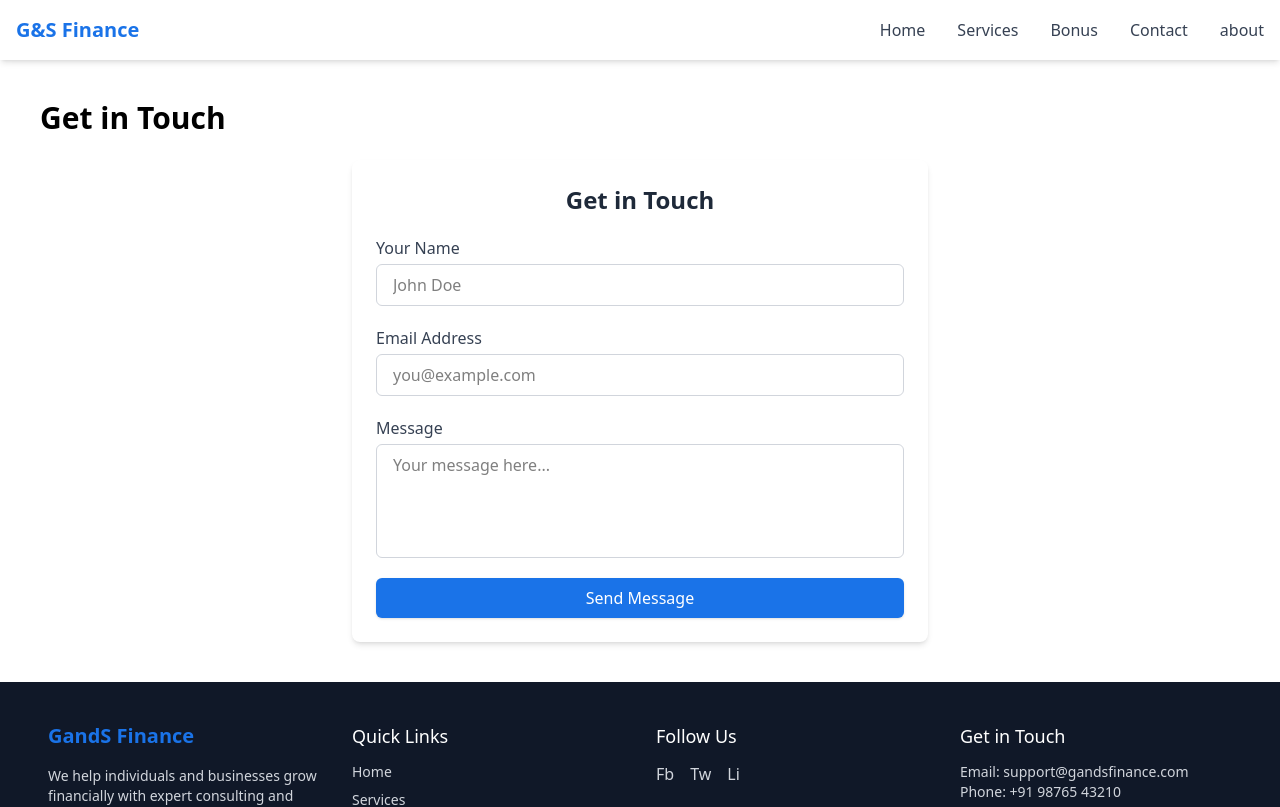
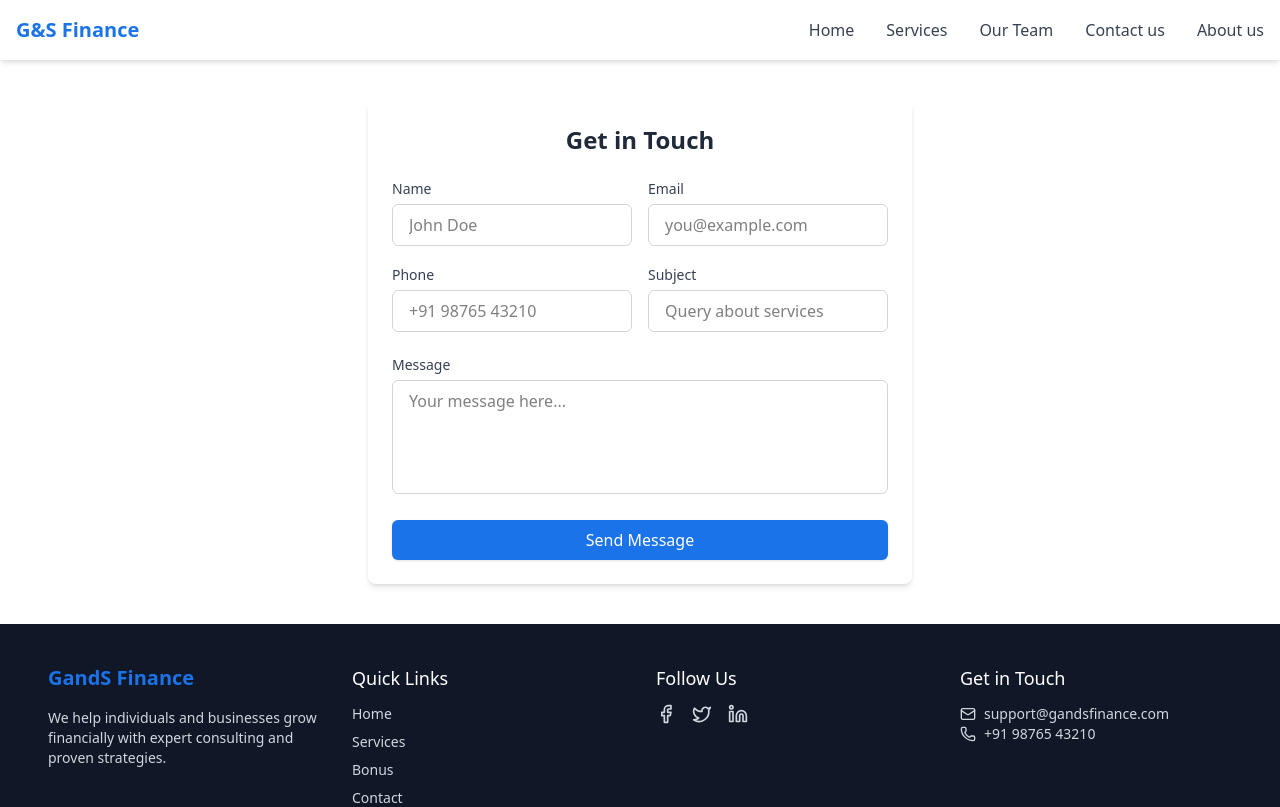
Before and after one commit to Ritikshroff/gandscunsultent.com, a Next.js app: page /contact in a window 1280 px wide. Shown: the top 807 px of the page. Built offline with nearby package versions, Linux system fonts and the light colour scheme.

Commit message:
feat: Enhance contact form with additional fields and toast notifications; update Navbar links for clarity

```diff
--- a/package.json
+++ b/package.json
@@ -16,7 +16,8 @@
     "nodemailer": "^7.0.3",
     "postcss": "^8.5.3",
     "react": "^19.0.0",
-    "react-dom": "^19.0.0"
+    "react-dom": "^19.0.0",
+    "react-hot-toast": "^2.5.2"
   },
   "devDependencies": {
     "@tailwindcss/postcss": "^4.1.7",
--- a/src/app/contact/components/ContactForm.tsx
+++ b/src/app/contact/components/ContactForm.tsx
@@ -1,63 +1,246 @@
+// "use client";
+// import { useState } from "react";
+
+// export default function ContactForm() {
+//   const [formData, setFormData] = useState({ name: "", email: "", message: "" });
+
+//   const handleChange = (e: React.ChangeEvent<HTMLInputElement | HTMLTextAreaElement>) => {
+//     setFormData({ ...formData, [e.target.name]: e.target.value });
+//   };
+
+//   const handleSubmit = async (e: React.FormEvent<HTMLFormElement>) => {
+//     e.preventDefault();
+//     const res = await fetch("/api/contact", {
+//       method: "POST",
+//       body: JSON.stringify(formData),
+//     });
+//     const data = await res.json();
+//     alert(data.message);
+//   };
+
+//   return (
+//     <form onSubmit={handleSubmit} className="bg-white shadow-md rounded-lg p-6 w-full max-w-xl mx-auto space-y-5">
+//       <h2 className="text-2xl font-semibold text-gray-800 text-center">Get in Touch</h2>
+
+//       <div className="flex flex-col">
+//         <label htmlFor="name" className="text-gray-700 font-medium mb-1">Your Name</label>
+//         <input
+//           type="text"
+//           name="name"
+//           id="name"
+//           placeholder="John Doe"
+//           onChange={handleChange}
+//           required
+//           className="border border-gray-300 rounded-md px-4 py-2 focus:outline-none focus:ring-2 focus:ring-[#1A73E8] transition"
+//         />
+//       </div>
+
+//       <div className="flex flex-col">
+//         <label htmlFor="email" className="text-gray-700 font-medium mb-1">Email Address</label>
+//         <input
+//           type="email"
+//           name="email"
+//           id="email"
+//           placeholder="you@example.com"
+//           onChange={handleChange}
+//           required
+//           className="border border-gray-300 rounded-md px-4 py-2 focus:outline-none focus:ring-2 focus:ring-[#1A73E8] transition"
+//         />
+//       </div>
+
+//       <div className="flex flex-col">
+//         <label htmlFor="message" className="text-gray-700 font-medium mb-1">Message</label>
+//         <textarea
+//           name="message"
+//           id="message"
+//           placeholder="Your message here..."
+//           rows={4}
+//           onChange={handleChange}
+//           required
+//           className="border border-gray-300 rounded-md px-4 py-2 focus:outline-none focus:ring-2 focus:ring-[#1A73E8] transition resize-none"
+//         />
+//       </div>
+
+//       <button
+//         type="submit"
+//         className="w-full bg-[#1A73E8] hover:bg-[#1666c1] text-white font-medium py-2 rounded-md transition duration-200 shadow-sm hover:shadow-lg"
+//       >
+//         Send Message
+//       </button>
+//     </form>
+//   );
+// }
+
 "use client";
+
+import { Button } from "@/components/Button";
 import { useState } from "react";
+import toast, { Toaster } from "react-hot-toast";
+import { MoveRight } from "lucide-react";
+
+function SubmissionSuccess() {
+  return (
+    <>
+    <div className="justify-center items-center flex flex-col">
+      <div className="text-center py-12 px-6 bg-green-50 border border-green-300 rounded-lg shadow-md">
+        <h2 className="text-2xl font-semibold text-green-800 mb-3">
+          Thank you! 🙏
+        </h2>
+        <p className="text-green-700">
+          We've received your message and will get back to you soon.
+        </p>
+      </div>
+      <Button className="bg-[#1A73E8] hover:bg-[#1666c1] px-6 py-3 text-white text-md font-medium rounded-full flex items-center gap-2 shadow-lg mt-4">
+        Go To Home <MoveRight size={18} />
+      </Button>
+      </div>
+    </>
+  );
+}
 
 export default function ContactForm() {
-  const [formData, setFormData] = useState({ name: "", email: "", message: "" });
+  const [formData, setFormData] = useState({
+    name: "",
+    email: "",
+    phone: "",
+    subject: "",
+    message: "",
+  });
 
-  const handleChange = (e: React.ChangeEvent<HTMLInputElement | HTMLTextAreaElement>) => {
+  const [submitted, setSubmitted] = useState(false);
+
+  const handleChange = (
+    e: React.ChangeEvent<HTMLInputElement | HTMLTextAreaElement>
+  ) => {
     setFormData({ ...formData, [e.target.name]: e.target.value });
   };
 
   const handleSubmit = async (e: React.FormEvent<HTMLFormElement>) => {
     e.preventDefault();
+
+    toast.loading("Sending...", { id: "contact-toast" });
+
+    try {
       const res = await fetch("/api/contact", {
         method: "POST",
+        headers: {
+          "Content-Type": "application/json",
+        },
         body: JSON.stringify(formData),
       });
+
       const data = await res.json();
-    alert(data.message);
+
+      if (res.ok) {
+        toast.success(data.message || "Message sent!", { id: "contact-toast" });
+        setSubmitted(true);
+      } else {
+        toast.error(data.message || "Something went wrong", {
+          id: "contact-toast",
+        });
+      }
+    } catch (err) {
+      toast.error("Network error!", { id: "contact-toast" });
+    }
   };
 
   return (
-    <form onSubmit={handleSubmit} className="bg-white shadow-md rounded-lg p-6 w-full max-w-xl mx-auto space-y-5">
-      <h2 className="text-2xl font-semibold text-gray-800 text-center">Get in Touch</h2>
+    <div className="w-full max-w-xl mx-auto px-4">
+      <Toaster position="top-center" reverseOrder={false} />
+      {submitted ? (
+        <SubmissionSuccess />
+      ) : (
+        <form
+          onSubmit={handleSubmit}
+          className="bg-white shadow-md rounded-lg p-6 space-y-5"
+        >
+          <h2 className="text-2xl font-semibold text-gray-800 text-center">
+            Get in Touch
+          </h2>
 
-      <div className="flex flex-col">
-        <label htmlFor="name" className="text-gray-700 font-medium mb-1">Your Name</label>
+          <div className="grid grid-cols-1 sm:grid-cols-2 gap-4">
+            <div>
+              <label
+                htmlFor="name"
+                className="text-sm font-medium text-gray-700"
+              >
+                Name
+              </label>
               <input
                 type="text"
                 name="name"
-          id="name"
                 placeholder="John Doe"
                 onChange={handleChange}
                 required
-          className="border border-gray-300 rounded-md px-4 py-2 focus:outline-none focus:ring-2 focus:ring-[#1A73E8] transition"
+                className="w-full border border-gray-300 rounded-md px-4 py-2 mt-1 focus:outline-none focus:ring-2 focus:ring-[#1A73E8]"
               />
             </div>
 
-      <div className="flex flex-col">
-        <label htmlFor="email" className="text-gray-700 font-medium mb-1">Email Address</label>
+            <div>
+              <label
+                htmlFor="email"
+                className="text-sm font-medium text-gray-700"
+              >
+                Email
+              </label>
               <input
                 type="email"
                 name="email"
-          id="email"
                 placeholder="you@example.com"
                 onChange={handleChange}
                 required
-          className="border border-gray-300 rounded-md px-4 py-2 focus:outline-none focus:ring-2 focus:ring-[#1A73E8] transition"
+                className="w-full border border-gray-300 rounded-md px-4 py-2 mt-1 focus:outline-none focus:ring-2 focus:ring-[#1A73E8]"
               />
             </div>
 
-      <div className="flex flex-col">
-        <label htmlFor="message" className="text-gray-700 font-medium mb-1">Message</label>
+            <div>
+              <label
+                htmlFor="phone"
+                className="text-sm font-medium text-gray-700"
+              >
+                Phone
+              </label>
+              <input
+                type="tel"
+                name="phone"
+                placeholder="+91 98765 43210"
+                onChange={handleChange}
+                className="w-full border border-gray-300 rounded-md px-4 py-2 mt-1 focus:outline-none focus:ring-2 focus:ring-[#1A73E8]"
+              />
+            </div>
+
+            <div>
+              <label
+                htmlFor="subject"
+                className="text-sm font-medium text-gray-700"
+              >
+                Subject
+              </label>
+              <input
+                type="text"
+                name="subject"
+                placeholder="Query about services"
+                onChange={handleChange}
+                required
+                className="w-full border border-gray-300 rounded-md px-4 py-2 mt-1 focus:outline-none focus:ring-2 focus:ring-[#1A73E8]"
+              />
+            </div>
+          </div>
+
+          <div>
+            <label
+              htmlFor="message"
+              className="text-sm font-medium text-gray-700"
+            >
+              Message
+            </label>
             <textarea
               name="message"
-          id="message"
+              rows={4}
               placeholder="Your message here..."
-          rows={4}
               onChange={handleChange}
               required
-          className="border border-gray-300 rounded-md px-4 py-2 focus:outline-none focus:ring-2 focus:ring-[#1A73E8] transition resize-none"
+              className="w-full border border-gray-300 rounded-md px-4 py-2 mt-1 focus:outline-none focus:ring-2 focus:ring-[#1A73E8] resize-none"
             />
           </div>
 
@@ -68,5 +251,7 @@ export default function ContactForm() {
             Send Message
           </button>
         </form>
+      )}
+    </div>
   );
 }
--- a/src/app/contact/page.tsx
+++ b/src/app/contact/page.tsx
@@ -3,7 +3,7 @@ import ContactForm from "./components/ContactForm";
 export default function ContactPage() {
   return (
     <section className="p-10">
-      <h2 className="text-3xl font-bold mb-6">Get in Touch</h2>
+      {/* <h2 className="text-3xl font-bold mb-6">Get in Touch</h2> */}
       <ContactForm />
     </section>
   );
--- a/src/components/Footer.tsx
+++ b/src/components/Footer.tsx
@@ -1,9 +1,18 @@
 "use client";
+
+import {
+  Facebook,
+  Twitter,
+  Linkedin,
+  Mail,
+  Phone
+} from "lucide-react";
 
 export default function Footer() {
   return (
     <footer className="bg-gray-900 text-white pt-10 pb-6 px-4 md:px-12">
       <div className="max-w-7xl mx-auto grid grid-cols-1 md:grid-cols-4 gap-8">
+        {/* Company Info */}
         <div>
           <h3 className="text-xl font-semibold text-[#1A73E8] mb-4">GandS Finance</h3>
           <p className="text-sm text-gray-300">
@@ -11,6 +20,7 @@ export default function Footer() {
           </p>
         </div>
 
+        {/* Quick Links */}
         <div>
           <h4 className="text-lg font-medium mb-3 text-white">Quick Links</h4>
           <ul className="space-y-2 text-sm text-gray-300">
@@ -21,24 +31,40 @@ export default function Footer() {
           </ul>
         </div>
 
+        {/* Social Media Icons */}
         <div>
           <h4 className="text-lg font-medium mb-3 text-white">Follow Us</h4>
           <div className="flex space-x-4 text-gray-300">
-            <a href="#" aria-label="Facebook" className="hover:text-[#1A73E8]">Fb</a>
-            <a href="#" aria-label="Twitter" className="hover:text-[#1A73E8]">Tw</a>
-            <a href="#" aria-label="LinkedIn" className="hover:text-[#1A73E8]">Li</a>
+            <a href="#" aria-label="Facebook" className="hover:text-[#1A73E8] transition">
+              <Facebook size={20} />
+            </a>
+            <a href="#" aria-label="Twitter" className="hover:text-[#1A73E8] transition">
+              <Twitter size={20} />
+            </a>
+            <a href="#" aria-label="LinkedIn" className="hover:text-[#1A73E8] transition">
+              <Linkedin size={20} />
+            </a>
           </div>
         </div>
 
+        {/* Contact Info */}
         <div>
           <h4 className="text-lg font-medium mb-3 text-white">Get in Touch</h4>
-          <p className="text-sm text-gray-300">Email: support@gandsfinance.com</p>
-          <p className="text-sm text-gray-300">Phone: +91 98765 43210</p>
+          <p className="flex items-center gap-2 text-sm text-gray-300">
+            <Mail size={16} /> support@gandsfinance.com
+          </p>
+          <p className="flex items-center gap-2 text-sm text-gray-300">
+            <Phone size={16} /> +91 98765 43210
+          </p>
         </div>
       </div>
 
+      {/* Footer Bottom */}
       <div className="mt-8 text-center text-sm text-gray-400 border-t border-gray-700 pt-4">
-        &copy; {new Date().getFullYear()} GandS Financial Consultants. All rights reserved. | <a href="#" className="hover:text-[#1A73E8]">Privacy Policy</a> | <a href="#" className="hover:text-[#1A73E8]">Terms</a> | <a href="#" className="hover:text-[#1A73E8]">Sitemap</a>
+        &copy; {new Date().getFullYear()} GandS Financial Consultants. All rights reserved. |
+        <a href="#" className="hover:text-[#1A73E8] mx-1">Privacy Policy</a> |
+        <a href="#" className="hover:text-[#1A73E8] mx-1">Terms</a> |
+        <a href="#" className="hover:text-[#1A73E8] mx-1">Sitemap</a>
       </div>
     </footer>
   );
--- a/src/components/Navbar.tsx
+++ b/src/components/Navbar.tsx
@@ -19,9 +19,9 @@ export default function Navbar() {
         <nav className="hidden md:flex gap-8 font-medium text-gray-700">
           <Link href="/" className="hover:text-[#1A73E8] transition-colors">Home</Link>
           <Link href="/services" className="hover:text-[#1A73E8] transition-colors">Services</Link>
-          <Link href="/bonus" className="hover:text-[#1A73E8] transition-colors">Bonus</Link>
-          <Link href="/contact" className="hover:text-[#1A73E8] transition-colors">Contact</Link>
-          <Link href="/about" className="hover:text-[#1A73E8] transition-colors">about</Link>
+          <Link href="/bonus" className="hover:text-[#1A73E8] transition-colors">Our Team</Link>
+          <Link href="/contact" className="hover:text-[#1A73E8] transition-colors">Contact us</Link>
+          <Link href="/about" className="hover:text-[#1A73E8] transition-colors">About us</Link>
         </nav>
 
         {/* Mobile Menu Button */}
```
Also changed, not shown: 1 other file (tests, documents, lock files or other folders). Lines whose indentation alone changed are shown as unchanged.
